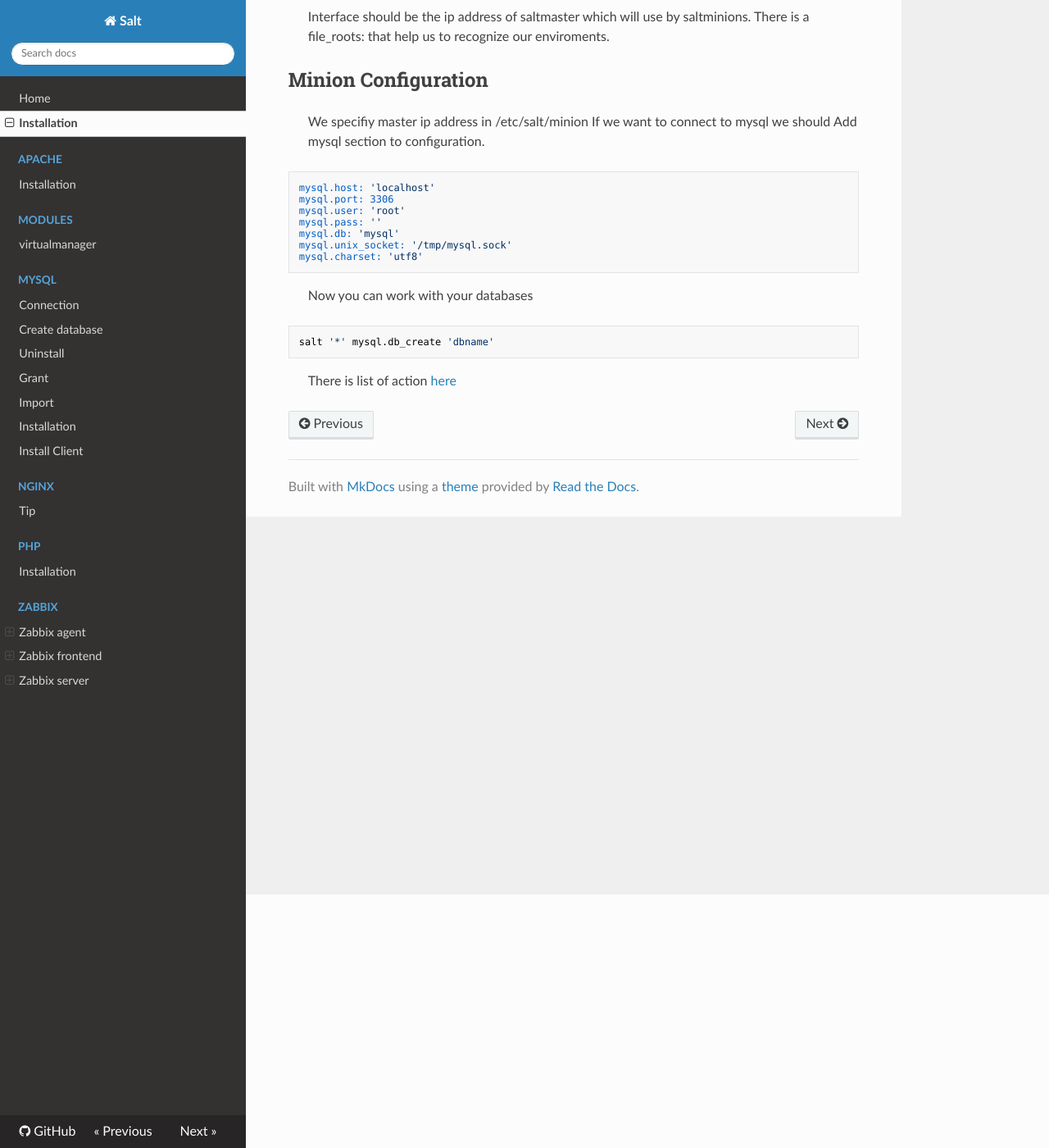
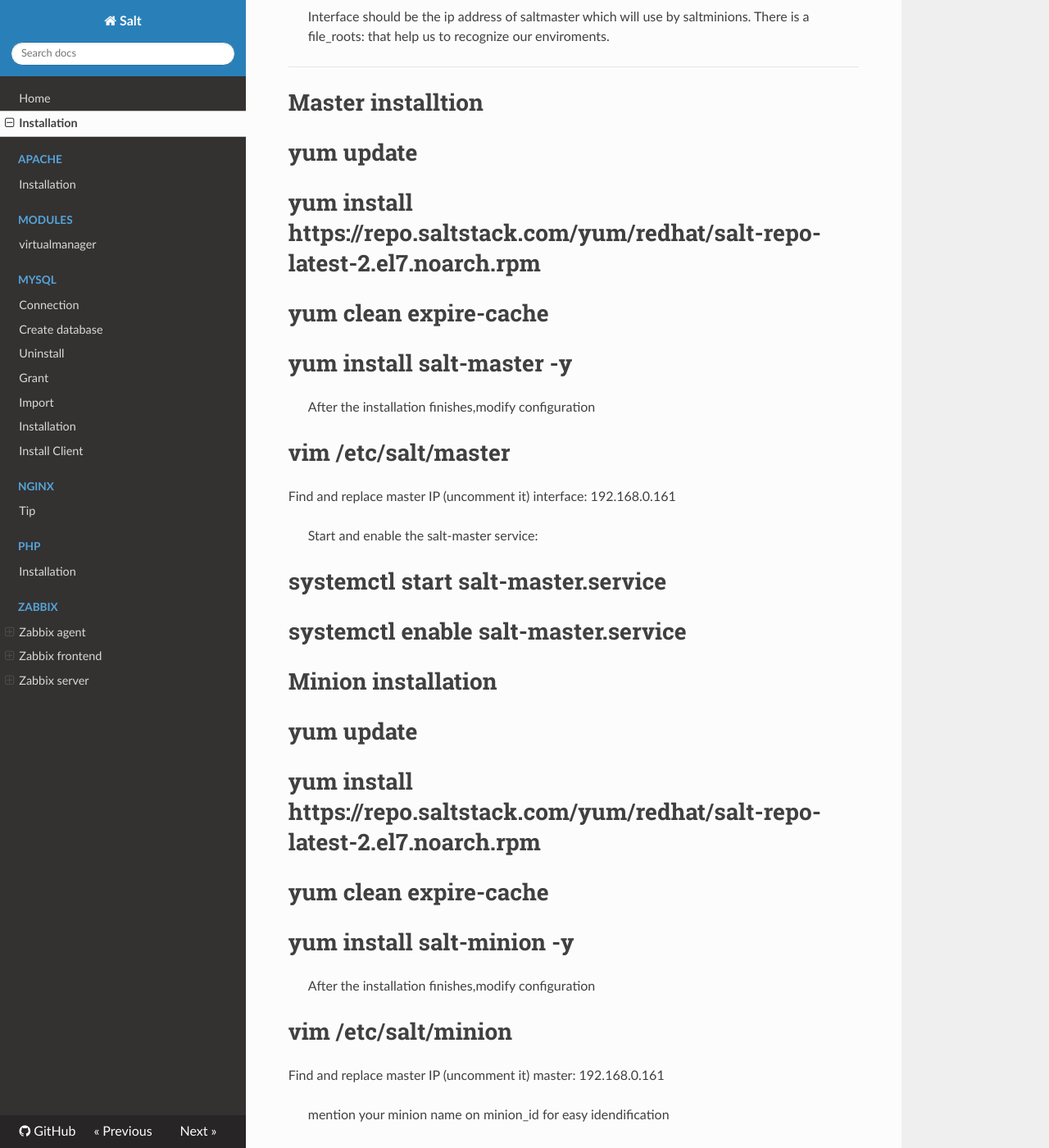
Before and after one commit to waterlili/SweatSalt, an MkDocs documentation site: the page built from docs/SaltStack.md, in a window 1280 px wide and 1400 px high, scrolled down 309 px. Shown: the whole window at 82% size. Built offline with MkDocs 1.6.1, drawn with Linux system fonts in a browser that asks for light colours; nearby versions of some CDN libraries; some of the changed text lies outside the part shown.

Commit message:
some changes about documentation

```diff
--- a/docs/SaltStack.md
+++ b/docs/SaltStack.md
@@ -9,6 +9,55 @@ Master Configuration
 ---
 > Interface  should be the ip address of saltmaster which will use by saltminions.
 > There is a file_roots: that help us to recognize our enviroments.
+---
+# Master installtion
+>
+# yum update
+# yum install https://repo.saltstack.com/yum/redhat/salt-repo-latest-2.el7.noarch.rpm
+# yum clean expire-cache
+# yum install salt-master -y
+
+>After the installation finishes,modify configuration
+# vim /etc/salt/master
+Find and replace master IP (uncomment it)
+interface: 192.168.0.161
+
+>Start and enable the salt-master service:
+# systemctl start salt-master.service
+# systemctl enable salt-master.service
+
+# Minion installation
+
+# yum update
+# yum install https://repo.saltstack.com/yum/redhat/salt-repo-latest-2.el7.noarch.rpm
+# yum clean expire-cache
+# yum install salt-minion -y
+
+>After the installation finishes,modify configuration
+
+# vim /etc/salt/minion
+Find and replace master IP (uncomment it)
+master: 192.168.0.161
+
+>mention your minion name on minion_id for easy idendification
+
+# systemctl start salt-minion.service
+# systemctl enable salt-minion.service
+
+# Accept the Minions
+---
+# salt-key -L
+---
+# salt-key --accept=fox1
+---
+# salt-key -A
+this will accept all minions
+---
+# salt-key _D
+this will delete all minions
+---
+# salt '*' test.ping
+It will get ping of all server which act as minion
 
 Minion Configuration
 ---
--- a/mkdocs.yml
+++ b/mkdocs.yml
@@ -3,7 +3,7 @@ site_url: https://www.mkdocs.org
 site_description: Project documentation with Markdown.
 site_author: Entekhab
 
-repo_url: https://github.com/waterlili/saltstack_formulas
+repo_url: https://github.com/waterlili/SweatSalt.git
 edit_uri: ""
 
 theme:
```
